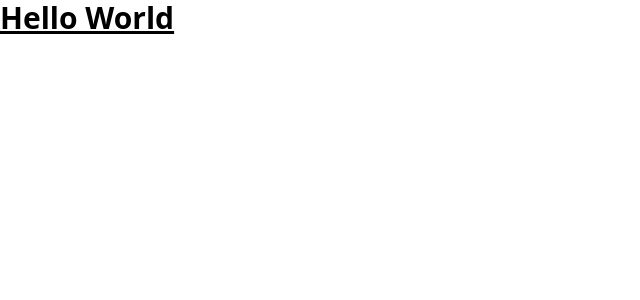
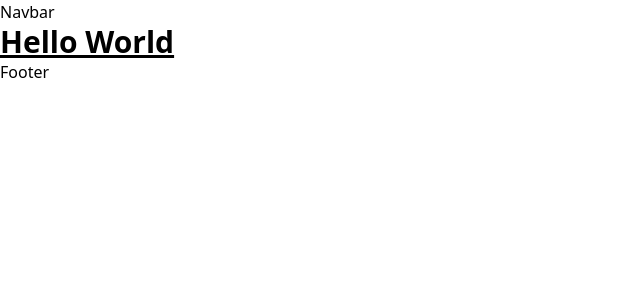
Before and after one commit to lucasmoncada08/cryptoplace, a Next.js app: page / in a window 1280 px wide. Shown: the top 300 px of the page, without its empty margins (0-640 px from the left). Built offline with nearby package versions, Linux system fonts and the light colour scheme.

Commit message:
Added Navbar, Footer, and ThemeProvider

```diff
--- /dev/null
+++ b/components/Footer.jsx
@@ -0,0 +1,7 @@
+import React from 'react';
+
+const Footer = () => (
+  <div>Footer</div>
+);
+
+export default Footer;
--- /dev/null
+++ b/components/Navbar.jsx
@@ -0,0 +1,7 @@
+import React from 'react';
+
+const Navbar = () => (
+  <div>Navbar</div>
+);
+
+export default Navbar;
--- /dev/null
+++ b/components/index.js
@@ -0,0 +1,4 @@
+import Navbar from './Navbar';
+import Footer from './Footer';
+
+export { Navbar, Footer };
--- a/pages/_app.js
+++ b/pages/_app.js
@@ -1,7 +1,19 @@
-import '../styles/globals.css'
+import { ThemeProvider } from 'next-themes';
+import Script from 'next/script';
 
-function MyApp({ Component, pageProps }) {
-  return <Component {...pageProps} />
-}
+import { Navbar, Footer } from '../components/index';
+import '../styles/globals.css';
 
-export default MyApp
+const MyApp = ({ Component, pageProps }) => (
+  <ThemeProvider attribute="class">
+    <div className="dark:bg-nft-dark bg-white min-h-screen">
+      <Navbar />
+      <Component {...pageProps} />
+      <Footer />
+    </div>
+
+    <Script src="https://kit.fontawesome.com/196cd69171.js" crossorigin="anonymous" />
+  </ThemeProvider>
+);
+
+export default MyApp;
```
